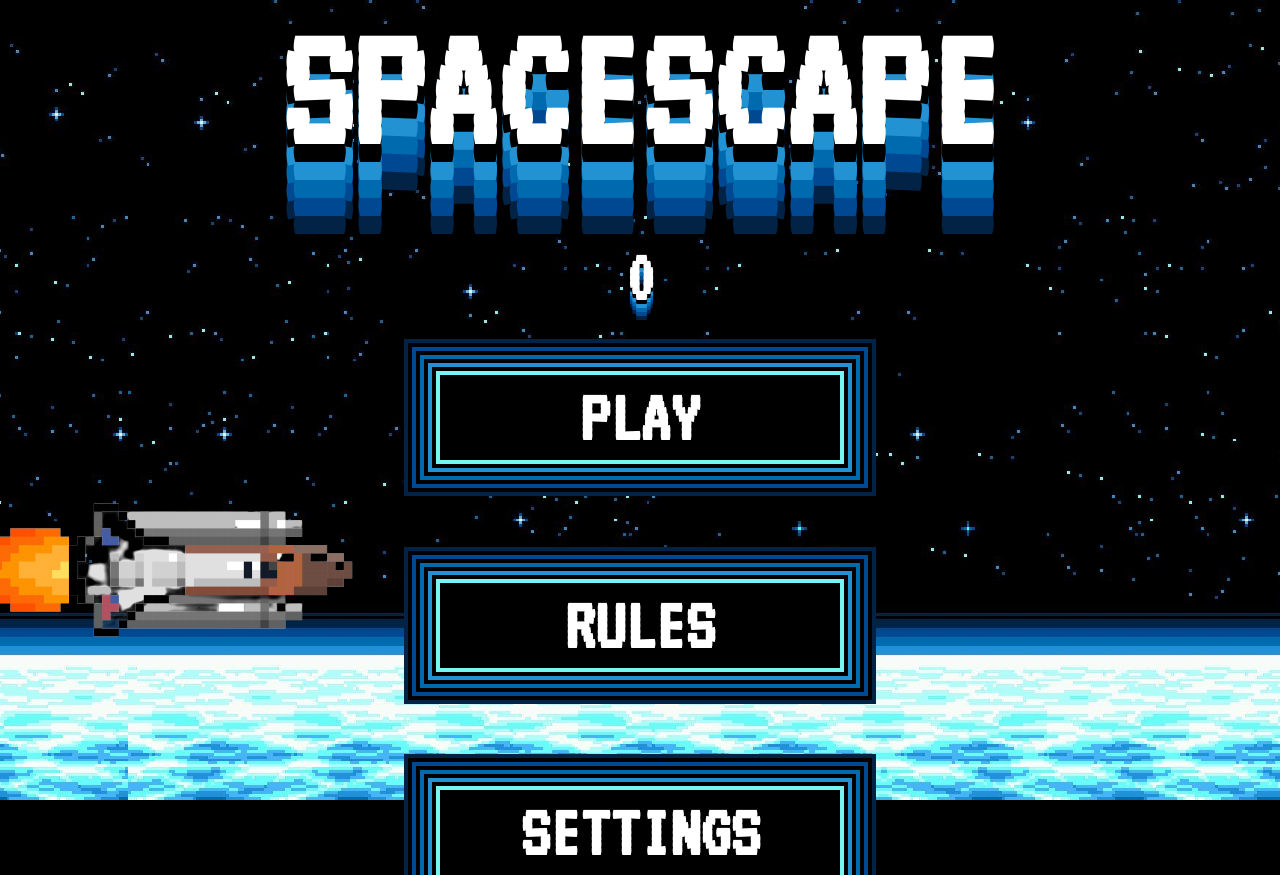
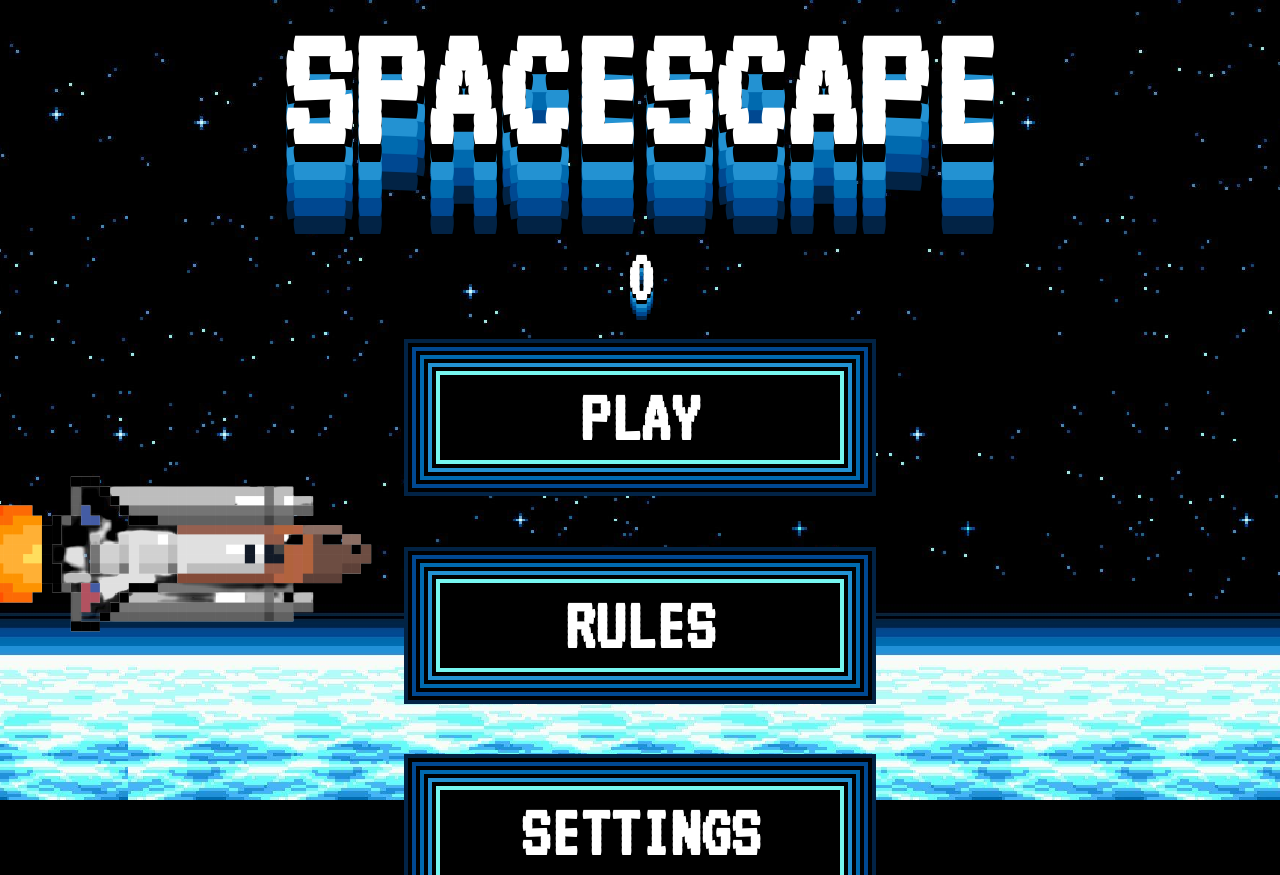
Before and after one commit to Code-Institute-Submissions/FarisGJD-spacescape_JuneResub, a plain HTML site: page index.html in a window 1280 px wide. Drawn offline with Linux system fonts and the light colour scheme.

Commit message:
Adjust spaceship sizing and positioning

```diff
--- a/assets/css/style.css
+++ b/assets/css/style.css
@@ -44,10 +44,10 @@ body {
 #spaceship {
     background: url("../images/spaceship.png");
     background-size: cover;
-    height: 500px;
-    width: 500px;
+    height: 58rem;
+    width: 58rem;
     position: absolute;
-    top: 40%;
+    top: 33%;
     transform: rotate(90deg);
     animation: ship-movement 30s infinite;
 }
@@ -55,7 +55,7 @@ body {
 @keyframes ship-movement
 {
     from {
-        left: -525px;
+        left: -600px;
     }
     to {
         left: 100vw;
```
Also changed, not shown: assets/images/spaceship-large.jpg (deleted).
